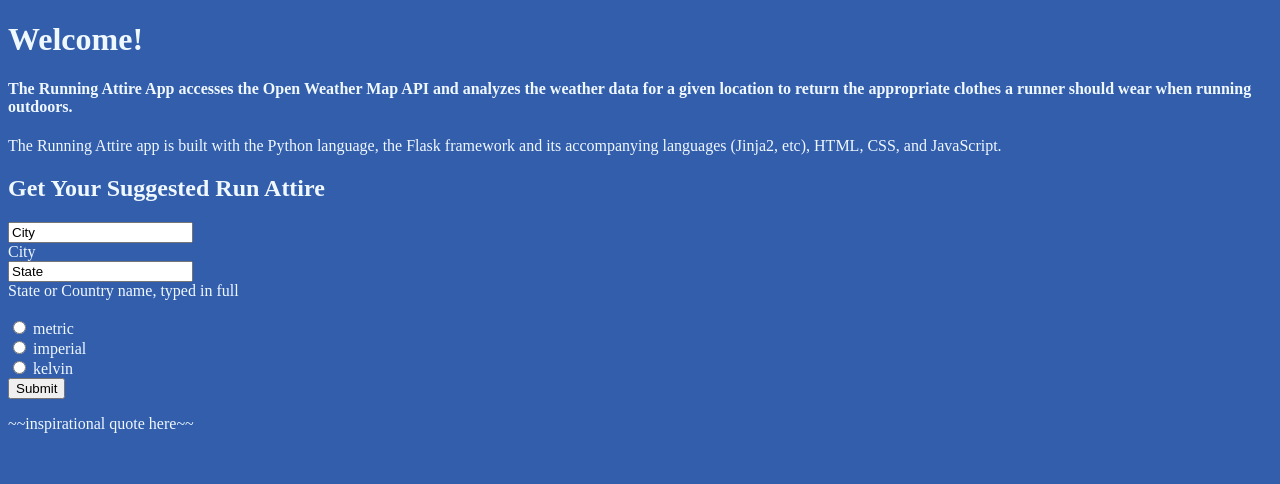
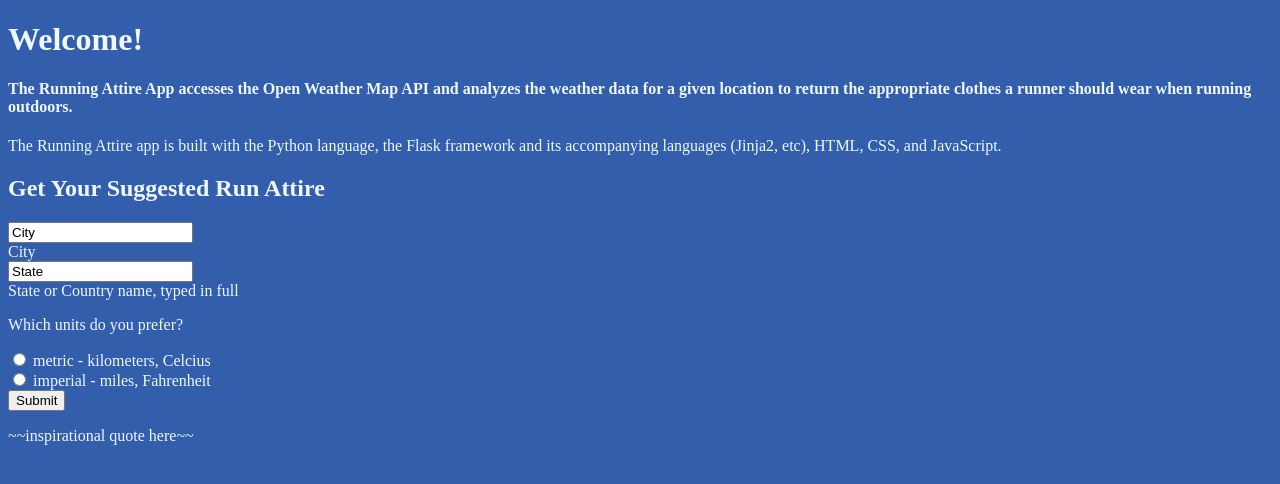
Before and after one commit to MeghanPund/API_Practice, a Python web app: template templates/index.html in a window 1280 px wide. Shown: the top 484 px of the page. Run offline with Jinja, Linux system fonts and the light colour scheme; the template is opened without the code that fills it, so the values that code supplies are empty.

Commit message:
deleted radio input option and added label to radio inputs

```diff
--- a/templates/index.html
+++ b/templates/index.html
@@ -15,13 +15,11 @@
             <label for="city">City</label><br>
             <input type="text" name="location" id="state" value="State"><br>
             <label for="state">State or Country name, typed in full</label><br>
-            <br>
+            <p>Which units do you prefer?</p>
             <input type="radio" id="metric" name="units" value="metric">
-            <label for="metric">metric</label><br>
+            <label for="metric">metric - kilometers, Celcius</label><br>
             <input type="radio" id="imperial" name="units" value="imperial">
-            <label for="imperial">imperial</label><br>
-            <input type="radio" id="kelvin" name="units" value="kelvin">
-            <label for="kelvin">kelvin</label><br>
+            <label for="imperial">imperial - miles, Fahrenheit</label><br>
 
             <input type="submit" value="Submit"><br>
         </form>
```
